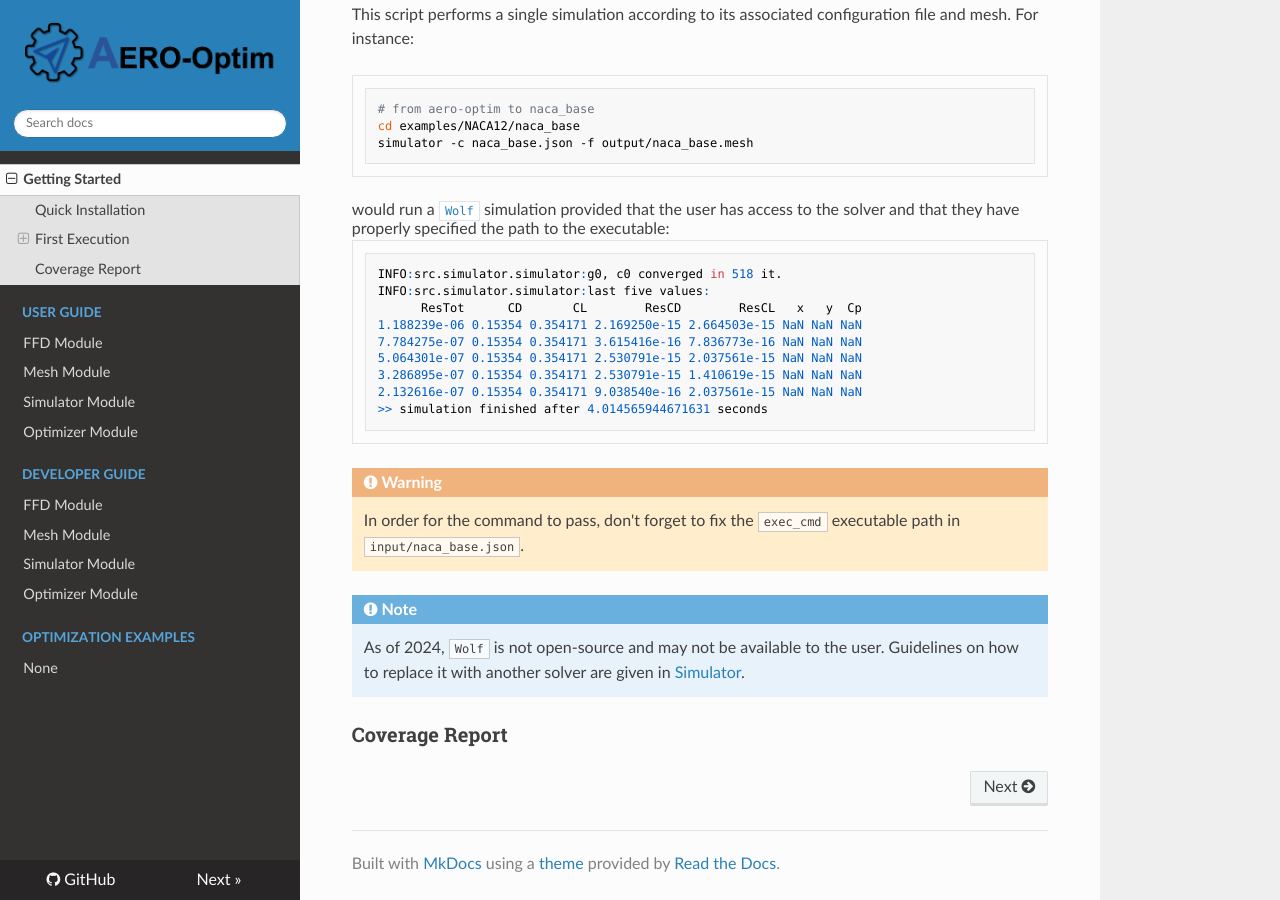
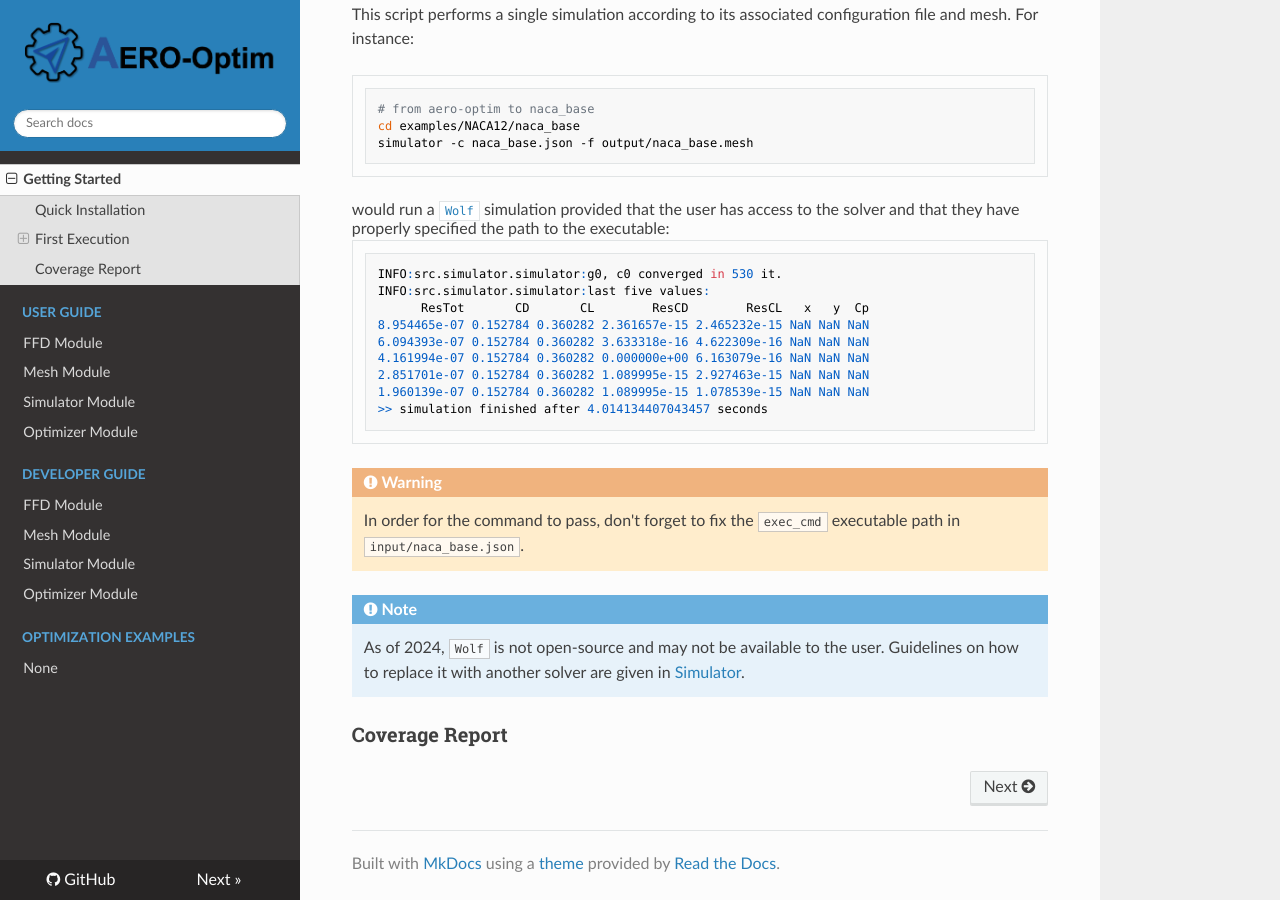
Before and after one commit to mschouler/aero-optim, an MkDocs documentation site: the page built from docs/index.md, in a window 1280 px wide and 900 px high, scrolled down 2702 px. Built offline with MkDocs 1.6.1, drawn with Linux system fonts in a browser that asks for light colours; nearby versions of some CDN libraries; formulas are drawn with MathJax 3.

Commit message:
update doc

````diff
--- a/docs/index.md
+++ b/docs/index.md
@@ -80,15 +80,15 @@ simulator -c naca_base.json -f output/naca_base.mesh
 ```
 would run a [`Wolf`](https://pages.saclay.inria.fr/frederic.alauzet/software.html) simulation provided that the user has access to the solver and that they have properly specified the path to the executable:
 ```sh
-INFO:src.simulator.simulator:g0, c0 converged in 518 it.
+INFO:src.simulator.simulator:g0, c0 converged in 530 it.
 INFO:src.simulator.simulator:last five values:
-      ResTot      CD       CL        ResCD        ResCL   x   y  Cp
-1.188239e-06 0.15354 0.354171 2.169250e-15 2.664503e-15 NaN NaN NaN
-7.784275e-07 0.15354 0.354171 3.615416e-16 7.836773e-16 NaN NaN NaN
-5.064301e-07 0.15354 0.354171 2.530791e-15 2.037561e-15 NaN NaN NaN
-3.286895e-07 0.15354 0.354171 2.530791e-15 1.410619e-15 NaN NaN NaN
-2.132616e-07 0.15354 0.354171 9.038540e-16 2.037561e-15 NaN NaN NaN
->> simulation finished after 4.014565944671631 seconds
+      ResTot       CD       CL        ResCD        ResCL   x   y  Cp
+8.954465e-07 0.152784 0.360282 2.361657e-15 2.465232e-15 NaN NaN NaN
+6.094393e-07 0.152784 0.360282 3.633318e-16 4.622309e-16 NaN NaN NaN
+4.161994e-07 0.152784 0.360282 0.000000e+00 6.163079e-16 NaN NaN NaN
+2.851701e-07 0.152784 0.360282 1.089995e-15 2.927463e-15 NaN NaN NaN
+1.960139e-07 0.152784 0.360282 1.089995e-15 1.078539e-15 NaN NaN NaN
+>> simulation finished after 4.014134407043457 seconds
 ```
 
 !!! Warning
````
